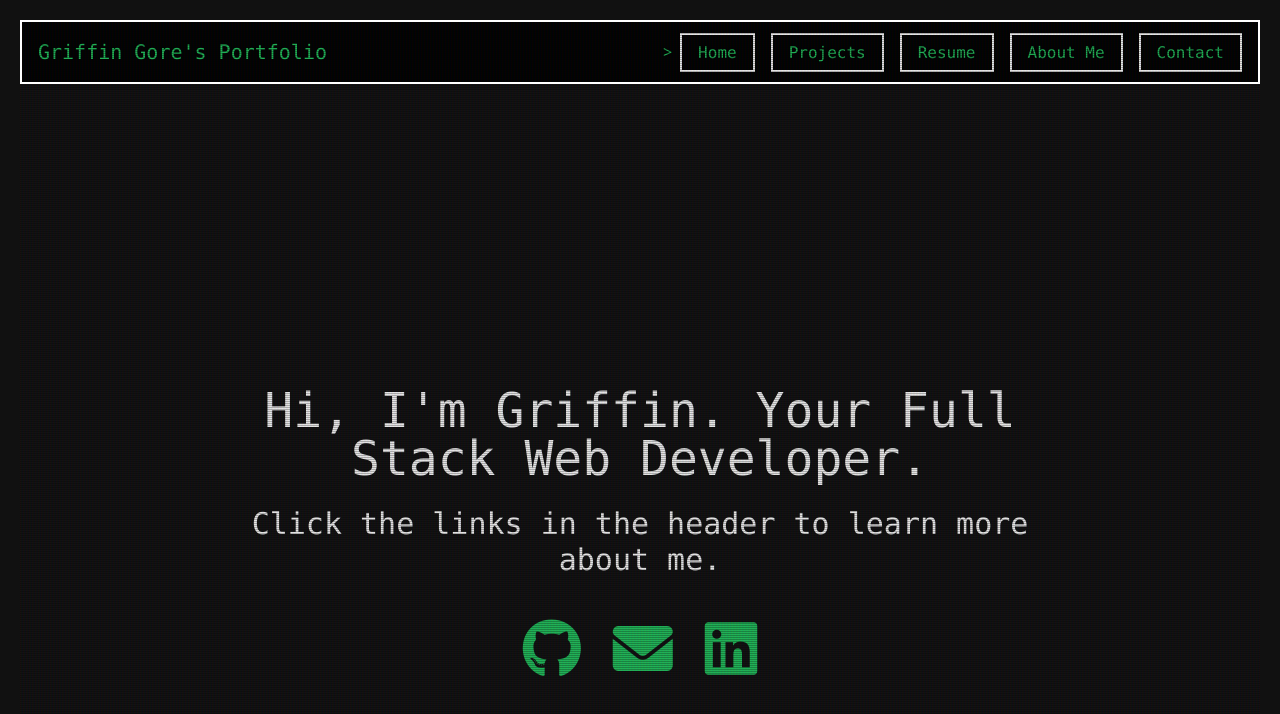
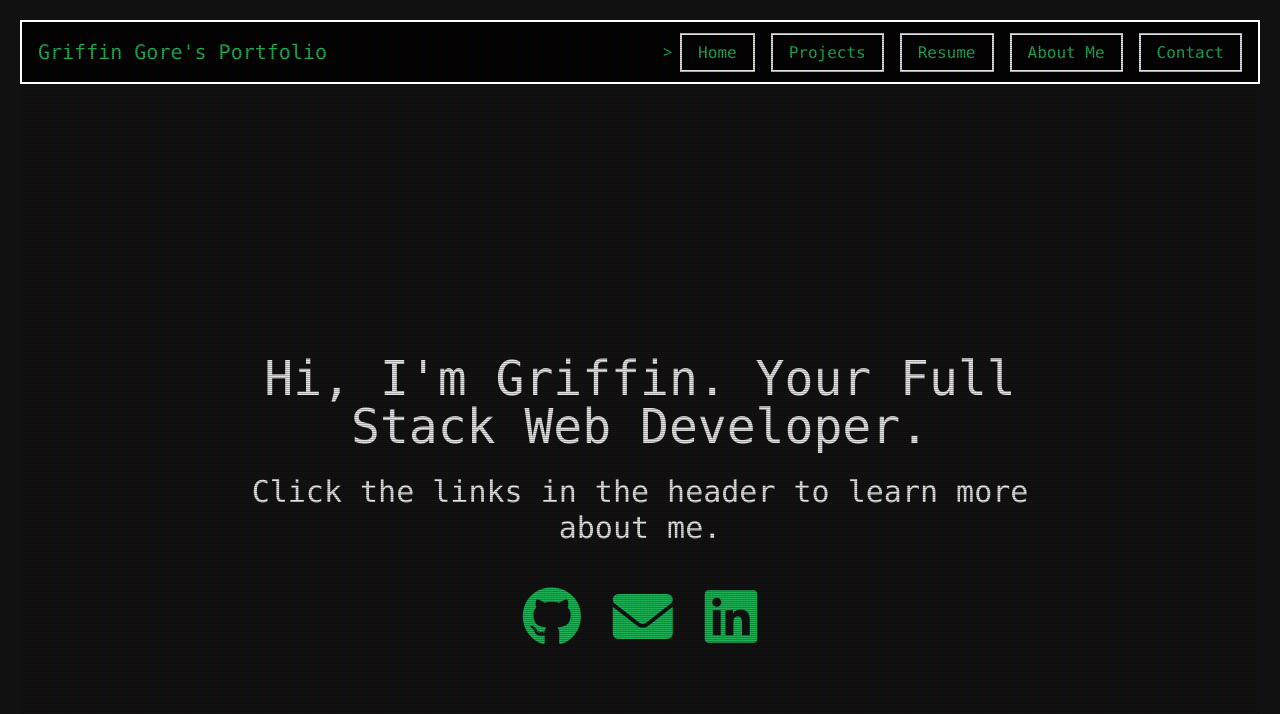
Before and after one commit to liq543/React-Portfolio, a React (Create React App) app: page /home in a window 1280 px wide. Shown: the top 714 px of the page. Built offline with nearby package versions, Linux system fonts and the light colour scheme.

Commit message:
moved stuff up on home page

```diff
--- a/src/Home.js
+++ b/src/Home.js
@@ -16,10 +16,10 @@ const Home = () => {
       className="crt flex flex-col items-center justify-center min-h-screen"
       style={{ opacity }}
     >
-      <div className="screen mb-4 md:mb-8 w-full h-auto"></div>  {/* You might want to adjust this iframe or remove it if it's not needed. */}
+      <div className="screen mb-4 md:mb-8 w-full h-auto"></div>
 
       <div className="text-center mt-4 w-full md:w-3/4 lg:w-2/3">
-        <h1 className="text-white font-mono text-3xl md:text-4xl lg:text-5xl mb-4 md:mb-6 mt-16">
+        <h1 className="text-white font-mono text-3xl md:text-4xl lg:text-5xl mb-4 md:mb-6">
           Hi, I'm Griffin. Your Full Stack Web Developer<span>.</span>
         </h1>
         <p className="text-white font-mono text-xl md:text-2xl lg:text-3xl mb-4 md:mb-6">
```
